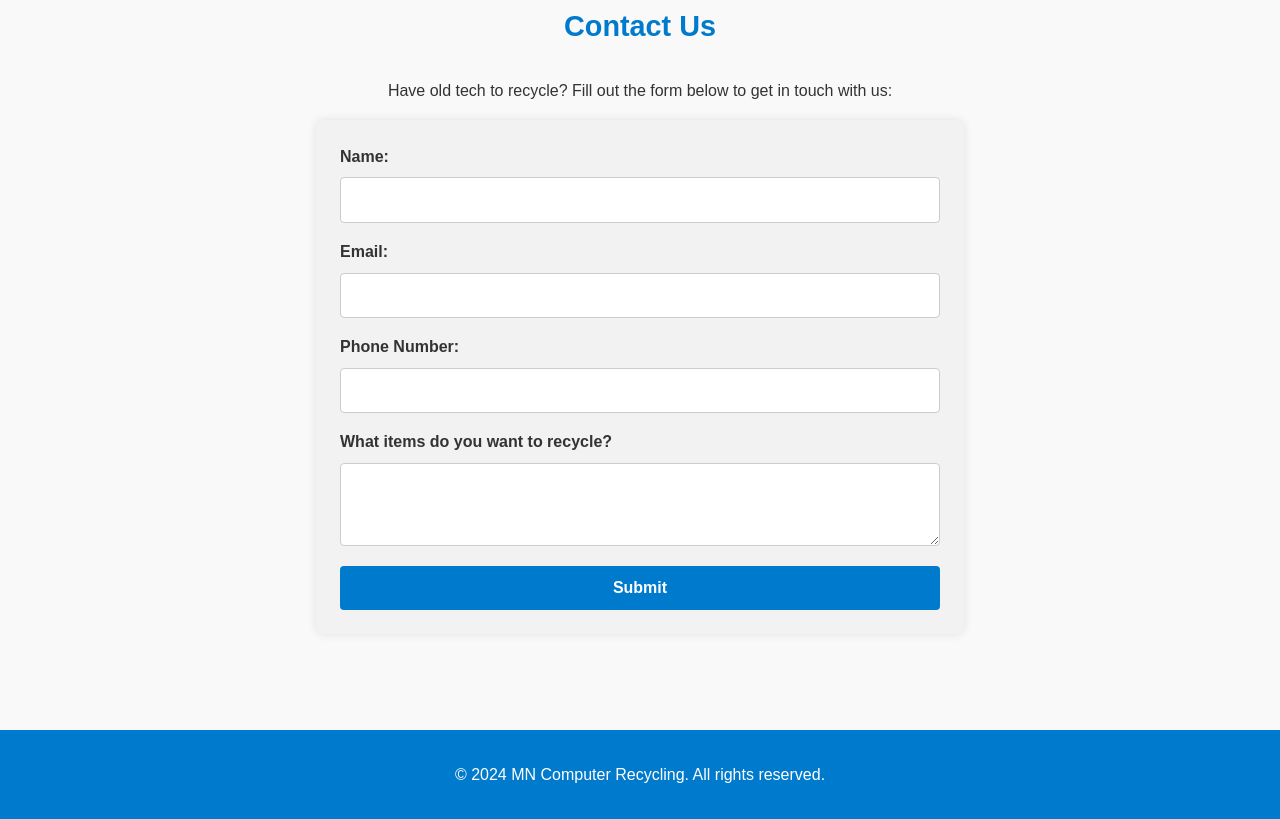
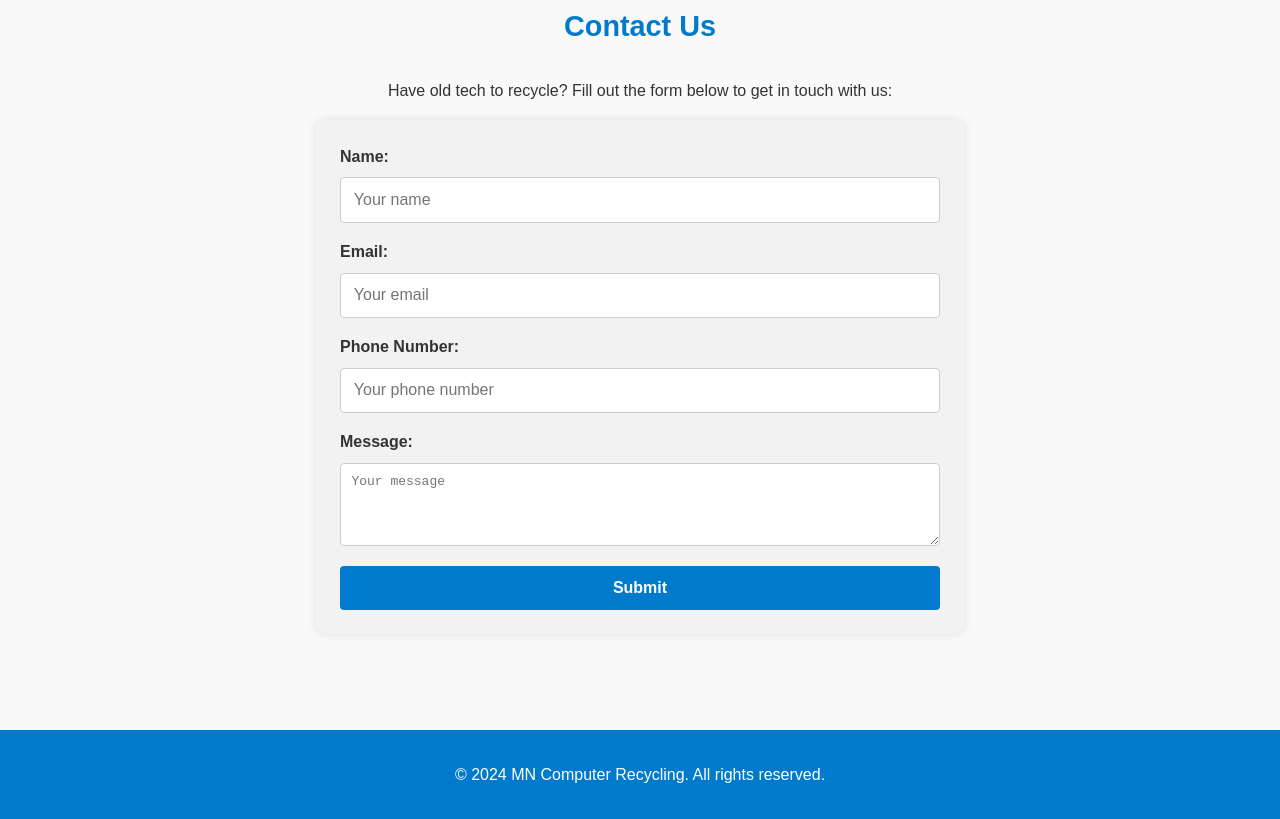
Before and after one commit to metzgee/mn-computer-recycling, a plain HTML site: page index.html in a window 1280 px wide. Shown: the part 861-1680 px from the top of the page. Drawn offline with Linux system fonts and the light colour scheme.

Commit message:
Update index.html

```diff
--- a/index.html
+++ b/index.html
@@ -42,18 +42,18 @@
         <section id="contact">
             <h2>Contact Us</h2>
             <p>Have old tech to recycle? Fill out the form below to get in touch with us:</p>
-            <form action="https://script.google.com/macros/library/d/1PpQCAhoM16eTZo7slEmfaZe0w6DbkQH8IndzMnlltVnGcIwQo7rL8Cd0/1">
+           <form action="https://formspree.io/f/xkggndlg" method="POST">
     <label for="name">Name:</label>
-    <input type="text" id="name" name="name" required>
+    <input type="text" id="name" name="name" placeholder="Your name" required>
 
     <label for="email">Email:</label>
-    <input type="email" id="email" name="email" required>
+    <input type="email" id="email" name="email" placeholder="Your email" required>
 
     <label for="phone">Phone Number:</label>
-    <input type="tel" id="phone" name="phone">
+    <input type="tel" id="phone" name="phone" placeholder="Your phone number">
 
-    <label for="message">What items do you want to recycle?</label>
-    <textarea id="message" name="message" rows="4" required></textarea>
+    <label for="message">Message:</label>
+    <textarea id="message" name="message" rows="4" placeholder="Your message" required></textarea>
 
     <button type="submit">Submit</button>
 </form>
```
